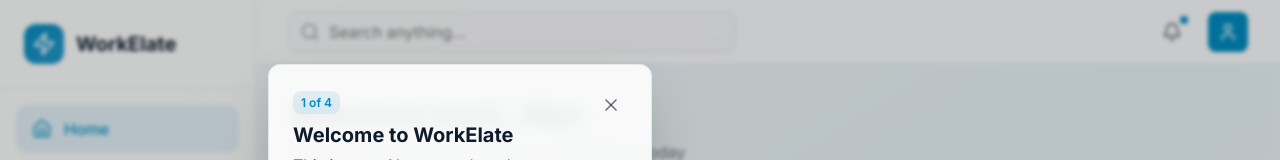
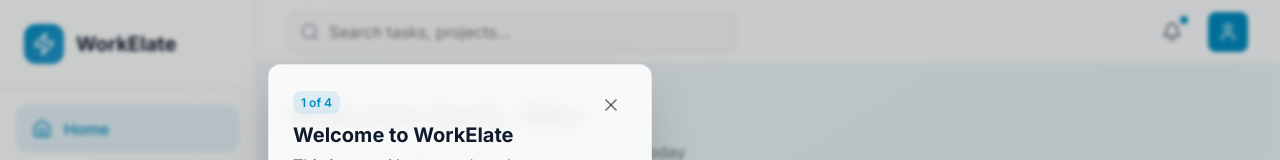
Before and after one commit to tauhidst07/ui-task, a React (Vite) app: page /dashboard in a window 1280 px wide. Shown: the top 160 px of the page. Built offline with nearby package versions, Linux system fonts and the light colour scheme.

Commit message:
fix image upload

```diff
--- a/src/components/dashboard/StatCard.jsx
+++ b/src/components/dashboard/StatCard.jsx
@@ -8,7 +8,7 @@
     };
 
     return (
-        <div className="bg-white/90 backdrop-blur-sm rounded-2xl p-6 shadow-lg border border-gray-200/50">
+        <div className="bg-white/90 backdrop-blur-sm rounded-2xl p-6 shadow-lg border border-gray-200/50 hover:shadow-xl transition-shadow">
             <div className="flex items-start justify-between">
                 <div>
                     <p className="text-[#0F1B2B]/60 text-sm mb-2">{label}</p>
--- a/src/components/dashboard/TopBar.jsx
+++ b/src/components/dashboard/TopBar.jsx
@@ -9,7 +9,7 @@
                     <Search className="absolute left-3 top-1/2 -translate-y-1/2 w-5 h-5 text-gray-400" />
                     <input
                         type="text"
-                        placeholder="Search anything..."
+                        placeholder="Search tasks, projects..."
                         className="w-full pl-10 pr-4 py-2 bg-gray-100/50 border border-gray-200 rounded-lg focus:outline-none focus:ring-2 focus:ring-[#008DC2]/20 focus:border-[#008DC2] transition-all"
                     />
                 </div>
```
